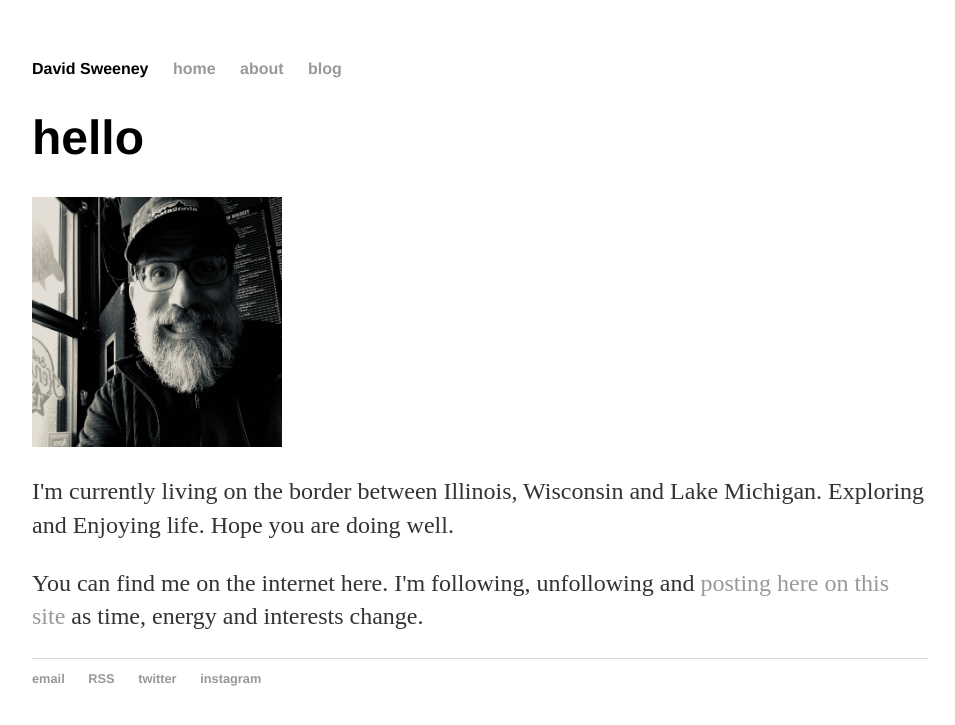
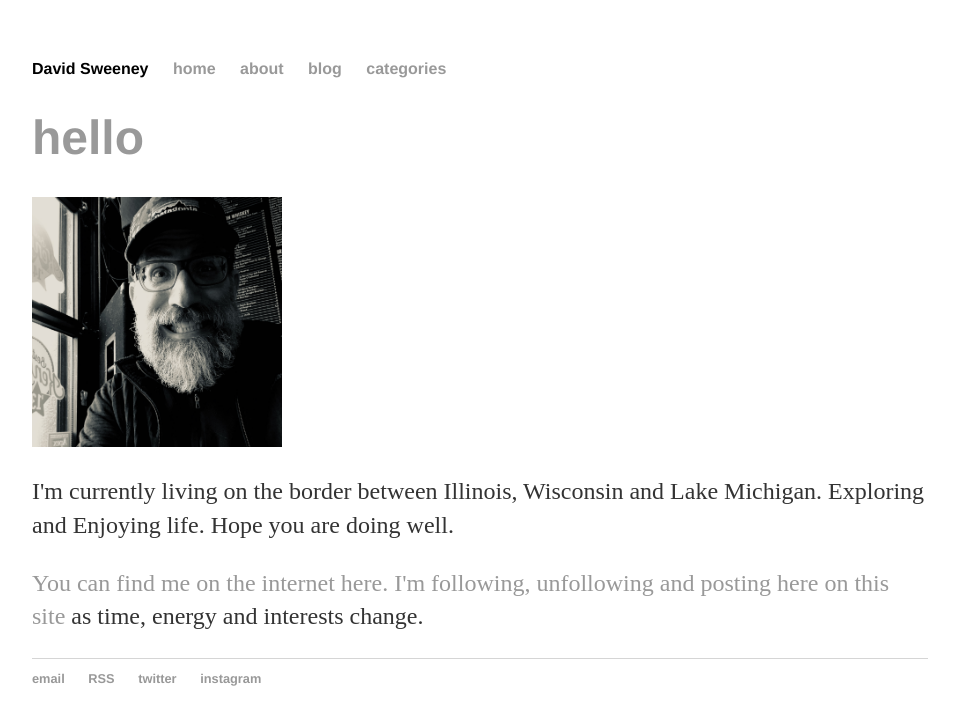
Before and after one commit to dvdsweeney/dvdsweeney.github.io, a Jekyll site: the page built from index.html, in a window 1280 px wide. Shown: the top 725 px of the page, without its empty margins (160-1115 px from the left). Built offline with Jekyll 4.4.1, drawn with Linux system fonts in a browser that asks for light colours.

Commit message:
Update default.html

```diff
--- a/_layouts/default.html
+++ b/_layouts/default.html
@@ -12,6 +12,7 @@
 				<li><a href="/">home</a></li>
 		        	<li><a href="/about">about</a></li>
 	        		<li><a href="/blog">blog</a></li>
+				<li><a href="/categories">categories</li>
 	    		</ul>
 			</nav>
 			<div class="container">
```
